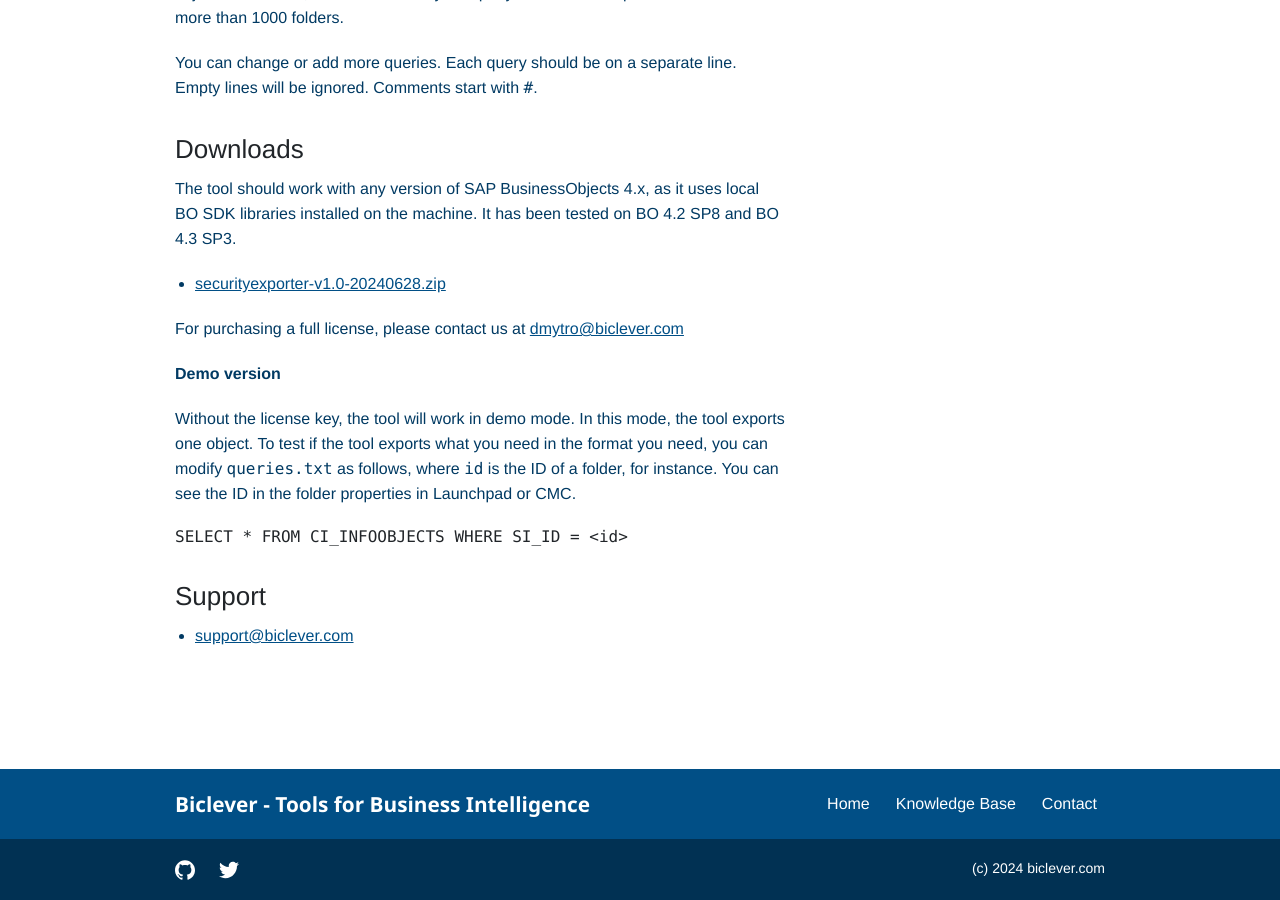
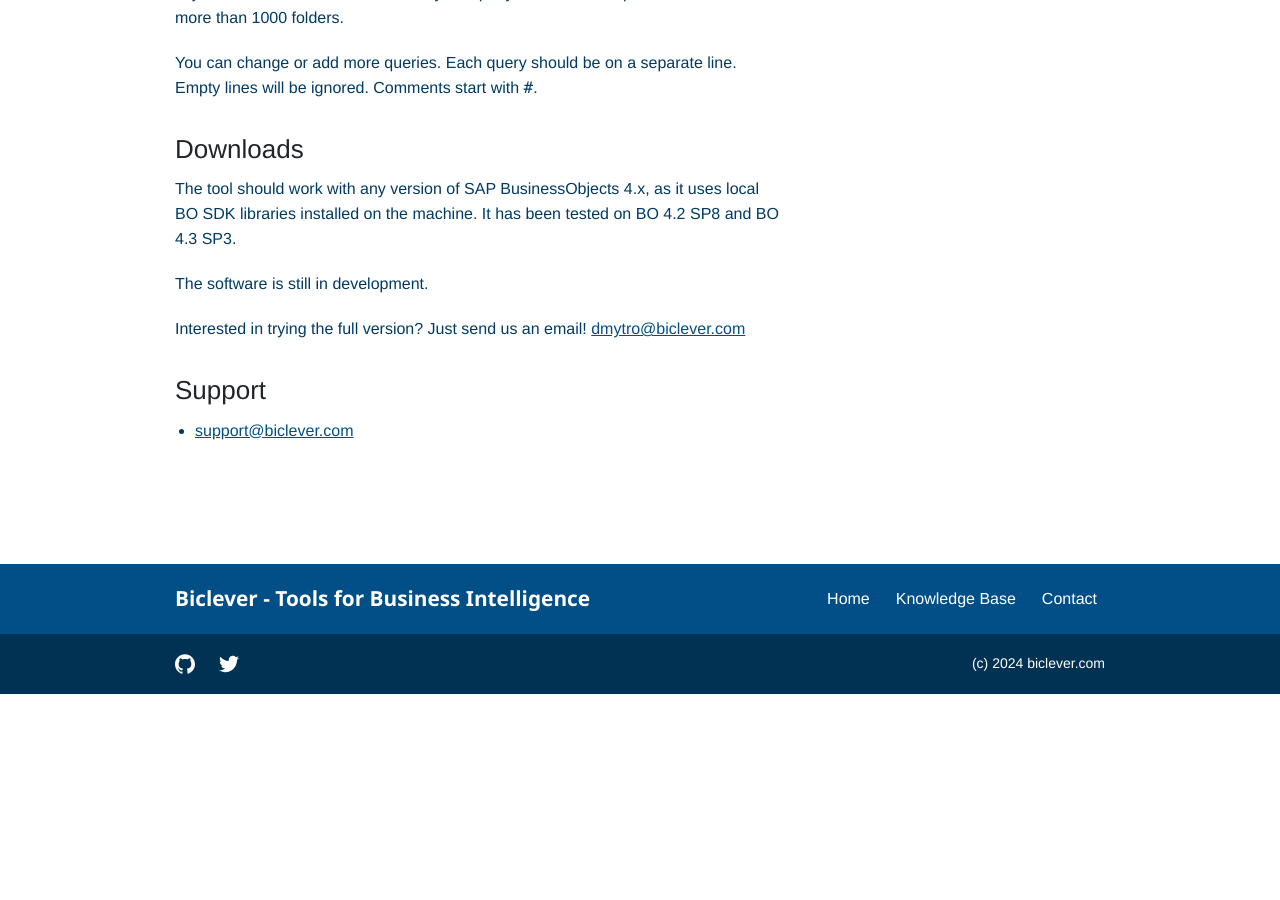
Before and after one commit to biclever/biclever.github.io, a Jekyll site: the page built from _products/security-exporter.md, in a window 1280 px wide and 900 px high, scrolled down 3411 px. Built offline with Jekyll 4.4.1, drawn with Linux system fonts in a browser that asks for light colours; after the commit the page ends 4105 px from its top, so only the background shows below that.

Commit message:
hide downloads

````diff
--- a/_products/security-exporter.md
+++ b/_products/security-exporter.md
@@ -68,17 +68,9 @@
 
 The tool should work with any version of SAP BusinessObjects 4.x, as it uses local BO SDK libraries installed on the machine. It has been tested on BO 4.2 SP8 and BO 4.3 SP3.
 
-- [securityexporter-v1.0-20240628.zip](https://drive.google.com/uc?export=download&id=18LSo7jIOgPLmPYLZLY5koyrBM5CG1VkE)
+The software is still in development.
 
-For purchasing a full license, please contact us at [dmytro@biclever.com](mailto:dmytro@biclever.com)
-
-**Demo version**
-
-Without the license key, the tool will work in demo mode. In this mode, the tool exports one object. To test if the tool exports what you need in the format you need, you can modify `queries.txt` as follows, where `id` is the ID of a folder, for instance. You can see the ID in the folder properties in Launchpad or CMC.
-
-```sql
-SELECT * FROM CI_INFOOBJECTS WHERE SI_ID = <id>
-```
+Interested in trying the full version? Just send us an email! [dmytro@biclever.com](mailto:dmytro@biclever.com)
 
 ## Support
 
````
Also changed, not shown: _products/impact-analysis.md (+3 -2 lines), _products/webi-master.md (+6 -1 lines).
